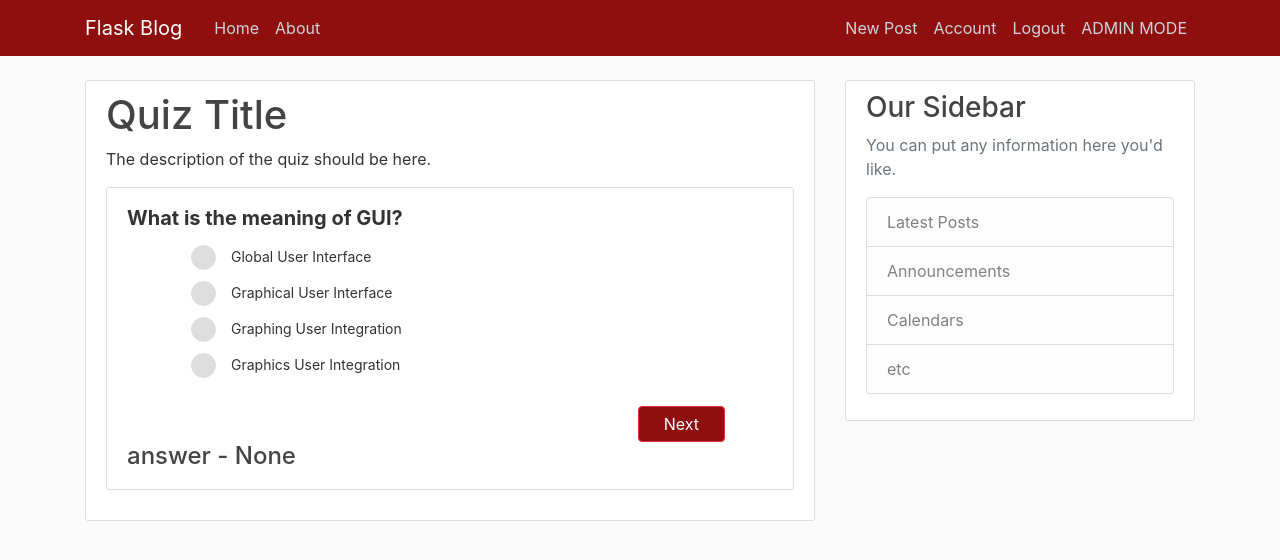
After one commit to MarkVictorio/TBARecomenderSys-Flask, a Flask app: page /quiz in a window 1280 px wide. The commit adds this page. Shown: the top 560 px of the page. Run offline with Flask 2, Linux system fonts and the light colour scheme; a user stored in the database is signed in; some libraries are stand-ins or nearby versions.

Commit message:
Create Quiz, Form not passing yet

```diff
--- a/flaskblog/__init__.py
+++ b/flaskblog/__init__.py
@@ -28,8 +28,10 @@ def create_app(config_class=Config):
     from flaskblog.users.routes import users
     from flaskblog.posts.routes import posts
     from flaskblog.main.routes import main
+    from flaskblog.admin.routes import admin
     app.register_blueprint(users)
     app.register_blueprint(posts)
     app.register_blueprint(main)
+    app.register_blueprint(admin)
 
     return app
--- /dev/null
+++ b/flaskblog/admin/routes.py
@@ -0,0 +1,61 @@
+from flask import Blueprint
+from flask import (render_template, url_for, flash,
+                   redirect, request, abort, Blueprint)
+from flask_login import current_user, login_required
+from flaskblog.admin.forms import (QuestionForm, QuizForm)
+from flaskblog.models import Quiz, Question, Choices
+from flaskblog import db
+
+admin = Blueprint('admin', __name__)
+
+@admin.route("/administrator")
+@login_required
+def administrator():
+    if current_user.admin != 1:
+        return redirect(url_for('main.home'))
+
+    return render_template('admin.html', title='Administrator Options')
+
+@admin.route("/administrator/show_quiz")
+@login_required
+def show_quiz():
+    if current_user.admin != 1:
+        return redirect(url_for('main.home'))
+    return render_template('show_quiz.html', title='Quiz List')
+
+@admin.route("/quiz", methods=['GET','POST'])
+@login_required
+def quiz():
+    choice = request.form.get('choices')
+    return render_template('quiz.html', title = 'Quiz',choice = choice)
+
+@admin.route("/create_quiz" , methods=['GET', 'POST'])
+@login_required
+def create_quiz():
+    if current_user.admin != 1:
+        return redirect(url_for('main.home'))
+
+    form = QuizForm()
+    if form.validate_on_submit():
+        quiz = Quiz(title = form.title.data, description = form.description.data, total_score = 10)
+        db.session.add(quiz)
+
+        for field in form.items():
+            question = Question(item_desc = field.question.data, answer = field.answer.data)
+            choice1 = Choices(choice = field.choices1.data)
+            choice2 = Choices(choice = field.choices2.data)
+            choice3 = Choices(choice = field.choices3.data)
+            choice4 = Choices(choice = field.choices4.data)
+
+            db.session.add(question)
+            db.session.add(choice1)
+            db.session.add(choice2)
+            db.session.add(choice3)
+            db.session.add(choice4)
+
+        db.session.commit()
+        flash('Your quiz has been created!', 'success')
+        return redirect(url_for('main.home'))
+
+    return render_template('create_quiz.html', title='New Quiz',
+                           form=form, legend='New Quiz')
--- a/flaskblog/static/main.css
+++ b/flaskblog/static/main.css
@@ -80,3 +80,77 @@ a.article-title:hover {
 .account-heading {
   font-size: 2.5rem;
 }
+
+.question {
+  width: 75%
+}
+
+.options {
+  position: relative;
+  padding-left: 40px
+}
+
+#options label {
+  display: block;
+  margin-bottom: 15px;
+  font-size: 14px;
+  cursor: pointer
+}
+
+.options input {
+  opacity: 0
+}
+
+.checkmark {
+  position: absolute;
+  top: -1px;
+  left: 0;
+  height: 25px;
+  width: 25px;
+  background-color: #ddd;
+  border: 1px solid #ddd;
+  border-radius: 50%
+}
+
+.options input:checked~.checkmark:after {
+  display: block
+}
+
+.options .checkmark:after {
+  content: "";
+  width: 10px;
+  height: 10px;
+  display: block;
+  background: white;
+  position: absolute;
+  top: 50%;
+  left: 50%;
+  border-radius: 50%;
+  transform: translate(-50%, -50%) scale(0);
+  transition: 200ms ease-in-out 0s
+}
+
+.options input[type="radio"]:checked~.checkmark {
+  background: #8f0f0f;
+  transition: 200ms ease-in-out 0s
+}
+
+.options input[type="radio"]:checked~.checkmark:after {
+  transform: translate(-50%, -50%) scale(1)
+}
+
+.btn-primary {
+  background-color: #fff;
+  color: #000;
+  border: 1px solid #ddd
+}
+
+.btn-primary:hover {
+  background-color: #8f0f0f;
+  border: 1px solid #8f0f0f;
+}
+
+.btn-danger {
+  padding: 5px 25px;
+  background-color: #8f0f0f
+}
--- a/flaskblog/templates/layout.html
+++ b/flaskblog/templates/layout.html
@@ -36,7 +36,7 @@
                 <a class="nav-item nav-link" href="{{ url_for('users.account') }}">Account</a>
                 <a class="nav-item nav-link" href="{{ url_for('users.logout') }}">Logout</a>
                 {%if current_user.admin == 1%}
-                  <a class="nav-item nav-link" href="#">ADMIN MODE</a>
+                  <a class="nav-item nav-link" href="{{ url_for('admin.administrator') }}">ADMIN MODE</a>
                 {% endif %}
               {% else %}
                 <a class="nav-item nav-link" href="{{ url_for('users.login') }}">Login</a>
--- /dev/null
+++ b/flaskblog/templates/quiz.html
@@ -0,0 +1,39 @@
+{% extends "layout.html" %}
+{% block content %}
+<div class="content-section">
+    <h1>Quiz Title</h1>
+    <p>The description of the quiz should be here.</p>
+    <article class="content-section">
+        <div class="py-2 h5"><b>What is the meaning of GUI?</b></div> <!-- title  -->
+        <div class="ml-md-3 ml-sm-3 pl-md-5 pt-sm-0 pt-3" id="options">
+        <!-- choices  -->
+        <form method="POST" action = "/quiz">
+            <label class="options">Global User Interface
+                <input type="radio" name="choices" value = 1 >
+                <span class="checkmark"></span>
+                </label>
+
+                <label class="options">Graphical User Interface
+                <input type="radio" name="choices" value = 2>
+                <span class="checkmark"></span>
+                </label>
+
+                <label class="options">Graphing User Integration
+                <input type="radio" name="choices" value = 3>
+                <span class="checkmark"></span>
+                </label>
+
+                <label class="options">Graphics User Integration
+                <input type="radio" name="choices" value = 4>
+                <span class="checkmark"></span>
+                </label>
+                </div>
+                <div class="d-flex align-items-center pt-3">
+                    <div class="ml-auto mr-sm-5"> <button class="btn btn-danger">Next</button> </div>
+                </div>
+                <h4>answer - {{choice}}</h4>
+        </form>
+
+    </article>
+</div>
+{% endblock content %}
--- a/run.py
+++ /dev/null
@@ -1,6 +0,0 @@
-from flaskblog import create_app
-
-app = create_app()
-
-if __name__ == '__main__':
-    app.run(debug=True)
```
Also changed, not shown: flaskblog/admin/forms.py (added, +20 -0 lines), flaskblog/models.py (+28 -0 lines), flaskblog/templates/add_question.html (added, +87 -0 lines), flaskblog/templates/admin.html (added, +18 -0 lines), flaskblog/templates/create_quiz.html (added, +47 -0 lines), flaskblog/templates/show_quiz.html (added, +15 -0 lines), migrations/versions/24c624517717_.py (added, +64 -0 lines), flaskblog/admin/__init__.py (added), flaskblog/site.db.
